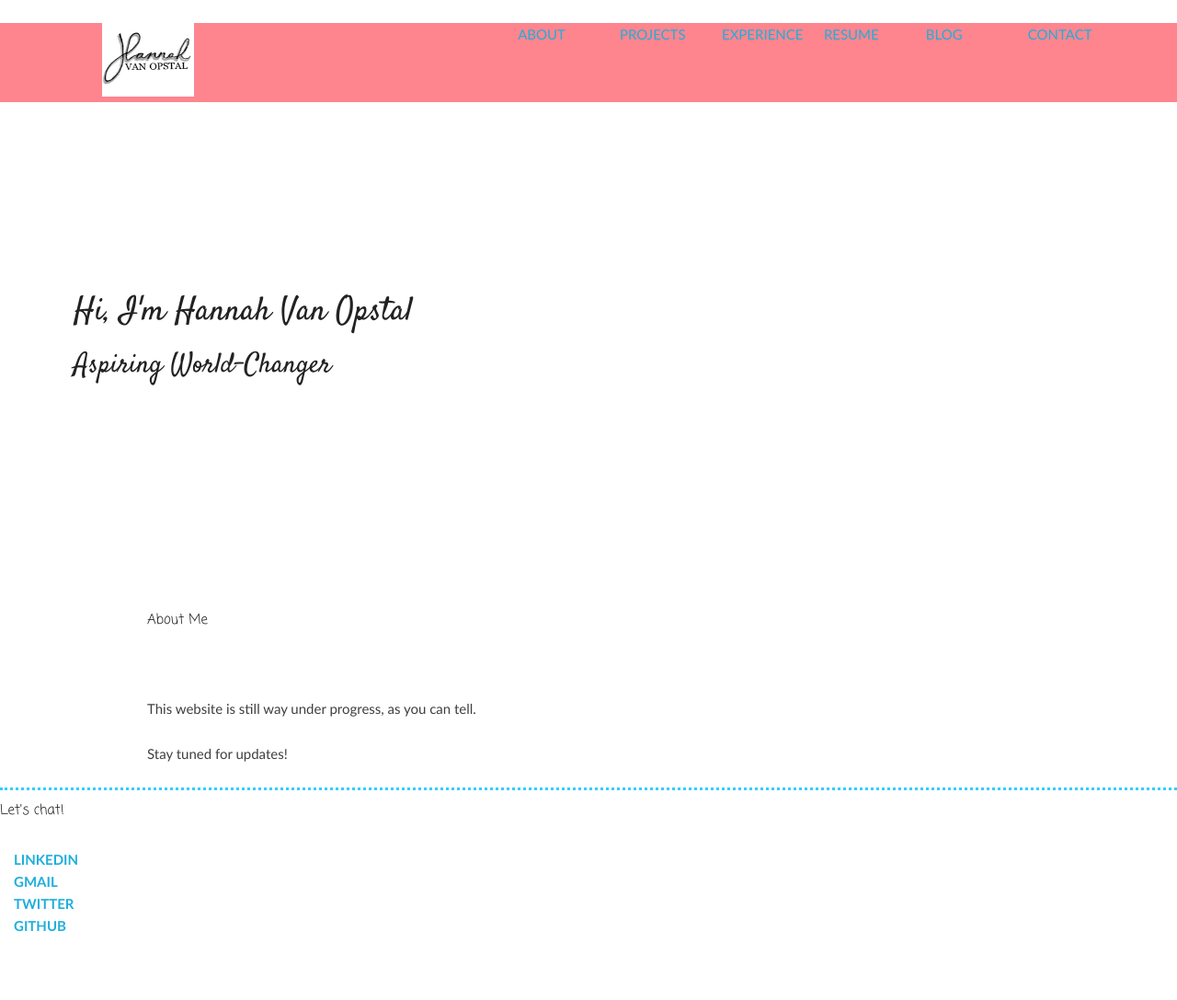
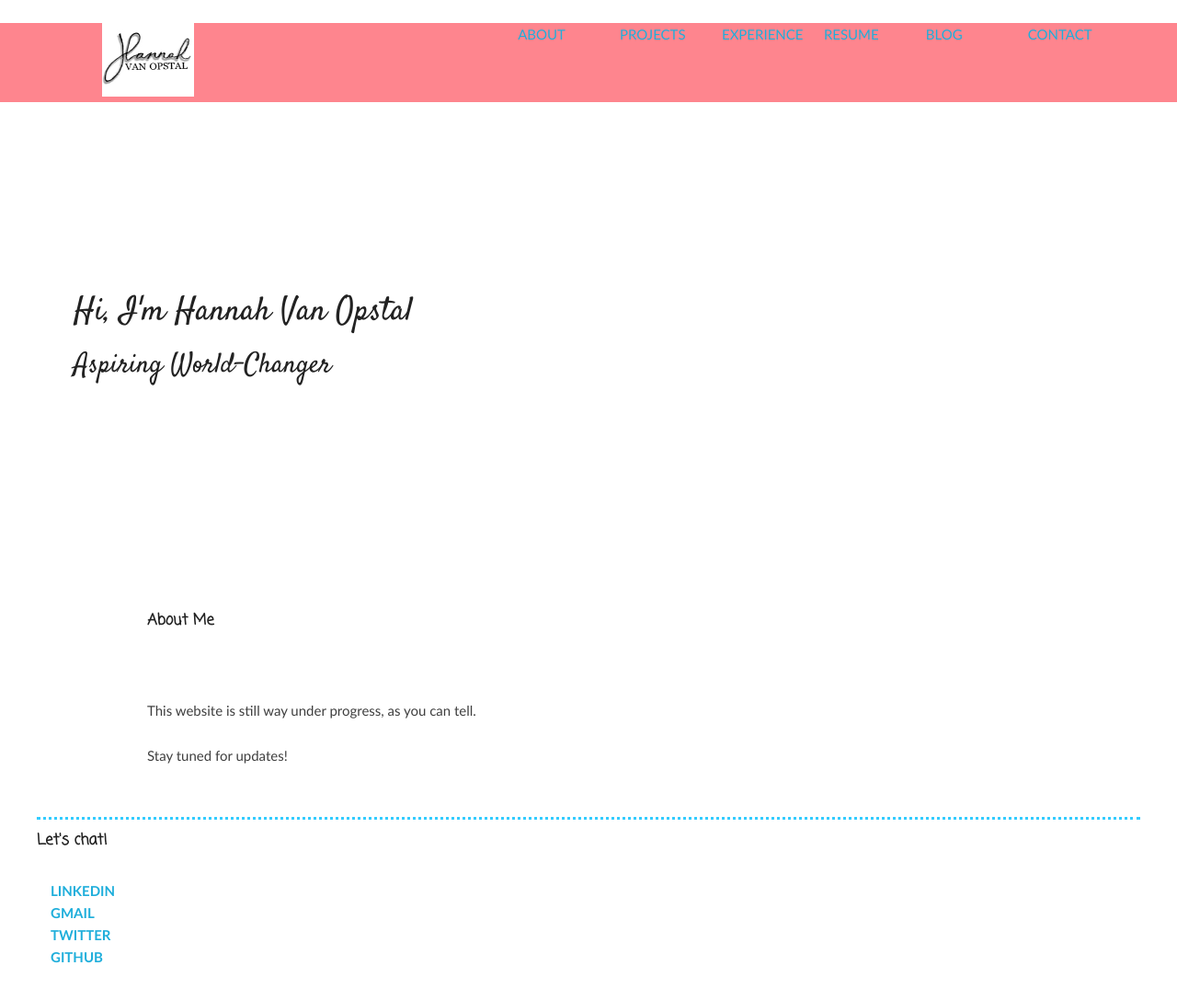
Before and after one commit to hvanopstal/hvanopstal.github.io, a Jekyll site: the page index.html, which Jekyll copies as it is, in a window 1280 px wide. Shown: the whole page at 92% size. Built offline with Jekyll 4.4.1, drawn with Linux system fonts in a browser that asks for light colours; some web fonts are replaced; before the commit the page ends 1048 px from its top, so only the background shows below that.

Commit message:
Update main.css
small changes to appearance

```diff
--- a/css/main.css
+++ b/css/main.css
@@ -22,7 +22,6 @@ nav-bar ul li {
   font-family: "Calibri", Arial;
   text-align: center;
   color: #222222;
-  padding-top: 5px;
 }
 a {
   text-decoration: none;
@@ -57,6 +56,7 @@ footer {
   font-family: "Calibri", Arial;
   display: inline;
   list-style: none;
+  margin: 30px 40px;
 }
 ul.posts {
   margin: 20px auto 40px;
@@ -84,4 +84,6 @@ div.intro-jobtitle {
 div.section-title {
   margin-top: 10px;
   font-family: "Coming Soon", "Calibri", Arial;
+  font-size: 1.1em;
+  font-weight: bold;
 }
```
